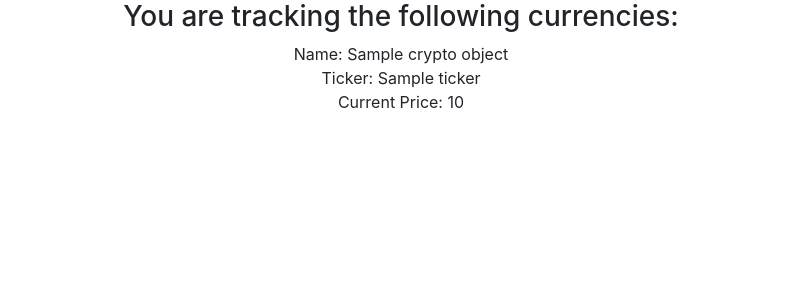
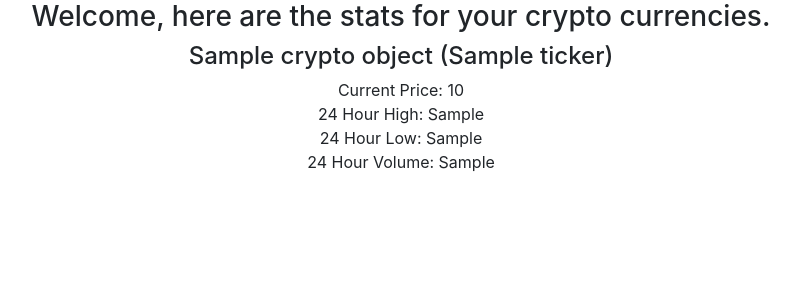
Before and after one commit to P94/CoinBull, a Flask app: template templates/index.html in a window 1280 px wide. Shown: the part 56-356 px from the top of the page, without its empty margins (239-1039 px from the left). Run offline with Flask 2, Linux system fonts and the light colour scheme; the template is opened without the code that fills it: most values are stand-ins (such as "Sample title", 1, 10 or a date in 2020); some libraries are stand-ins or nearby versions.

Commit message:
Added 24 hour stats

```diff
--- a/CoinBull.py
+++ b/CoinBull.py
@@ -15,6 +15,10 @@ cryptos = {
 		'ticker': 'ETH',
 		'picture_url': 'ether.png'
 		},
+	'Bitcoin Cash': {
+		'ticker': 'BCH',
+		'picture_url': 'bitcoin_cash.png'
+		},
 	}
 
 public_client = gdax.PublicClient()
@@ -31,7 +35,12 @@ class Currency(object):
 		price_only = price_info.get('price')
 		price_two_decimal = price_only[:-6]
 		self.price = price_two_decimal
-		return self.price
+
+	def get_42hr_stats(self):
+		stats_24_hour = public_client.get_product_24hr_stats(self.usd_product)
+		self.volume_24hr = stats_24_hour.get("volume")[:-6]
+		self.high_24hr = stats_24_hour.get("high")[:-6]
+		self.low_24hr = stats_24_hour.get("low")[:-6]
 
 @app.route('/')
 def index():
@@ -41,6 +50,7 @@ def index():
 		picture_url = attributes.get('picture_url')
 		crypto_object = Currency(name, ticker, picture_url)
 		crypto_object.get_price()
+		crypto_object.get_42hr_stats()
 		crypto_objects.append(crypto_object)
 	return render_template('index.html', crypto_objects=crypto_objects)
 
--- a/templates/index.html
+++ b/templates/index.html
@@ -2,16 +2,24 @@
 {% block body %}
 
 {% if crypto_objects %}
-	<h3>You are tracking the following currencies:</h3>
+	<div class="container">
+	<h3>Welcome, here are the stats for your crypto currencies.</h3>
+	<div class="row">
 	{% for crypto_object in crypto_objects %}
-		<div>
+			<div class="col">
+			<h4>
+				{{crypto_object.name}} ({{crypto_object.ticker}})
+			</h4>
 			<p>
-				Name: {{crypto_object.name}}<br>
-				Ticker: {{crypto_object.ticker}}<br>
 				Current Price: {{crypto_object.price}}<br>
+				24 Hour High: {{crypto_object.high_24hr}}<br>
+				24 Hour Low: {{crypto_object.low_24hr}}<br>
+				24 Hour Volume: {{crypto_object.volume_24hr}}<br>
 			</p>
-		</div>
+			</div>
 	{% endfor %}
+	</div>
+	</div>
 {% endif %}
 
 {% endblock %}
```
